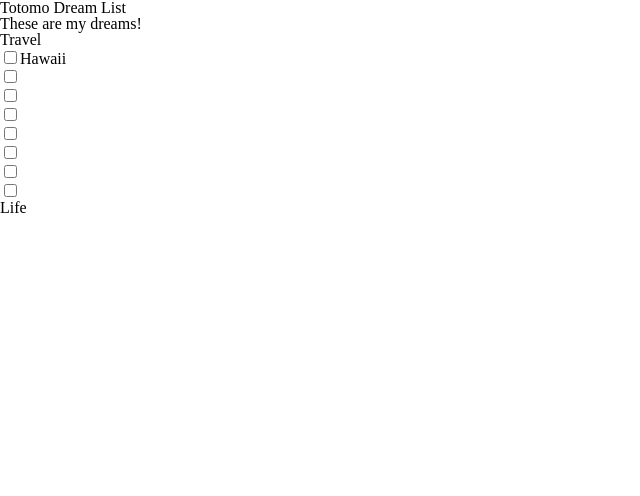
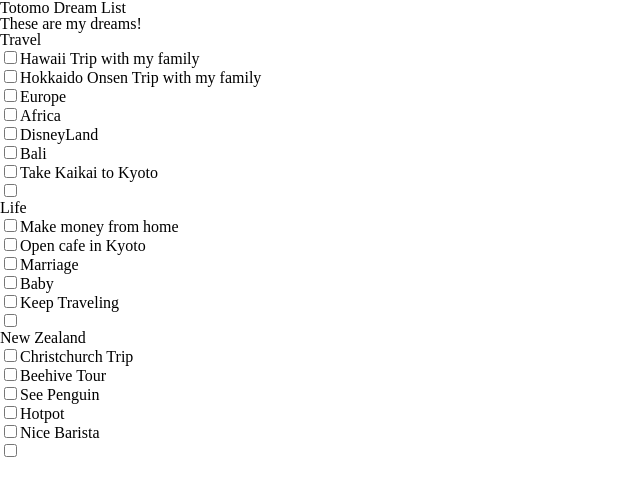
Before and after one commit to moca88/family, a plain HTML site: page tomodream/index.html in a window 1280 px wide. Shown: the whole page, without its empty margins (0-640 px from the left). Drawn offline with Linux system fonts and the light colour scheme; files that its build step writes are made by us from their sources.

Commit message:
add dream

```diff
--- a/tomodream/index.html
+++ b/tomodream/index.html
@@ -15,17 +15,32 @@
       <p>These are my dreams!</p>
       <section>
         <p>Travel</p>
-        <input type="checkbox" name="dream" value="hawaii">Hawaii<br>
-        <input type="checkbox" name="dream" value=""><br>
-        <input type="checkbox" name="dream" value=""><br>
-        <input type="checkbox" name="dream" value=""><br>
-        <input type="checkbox" name="dream" value=""><br>
-        <input type="checkbox" name="dream" value=""><br>
-        <input type="checkbox" name="dream" value=""><br>
+        <input type="checkbox" name="dream" value="hawaii">Hawaii Trip with my family<br>
+        <input type="checkbox" name="dream" value="">Hokkaido Onsen Trip with my family<br>
+        <input type="checkbox" name="dream" value="">Europe<br>
+        <input type="checkbox" name="dream" value="">Africa<br>
+        <input type="checkbox" name="dream" value="">DisneyLand<br>
+        <input type="checkbox" name="dream" value="">Bali<br>
+        <input type="checkbox" name="dream" value="">Take Kaikai to Kyoto<br>
         <input type="checkbox" name="dream" value=""><br>
       </section>
       <section>
         <p>Life</p>
+        <input type="checkbox" name="dream" value="">Make money from home<br>
+        <input type="checkbox" name="dream" value="">Open cafe in Kyoto<br>
+        <input type="checkbox" name="dream" value="">Marriage<br>
+        <input type="checkbox" name="dream" value="">Baby<br>
+        <input type="checkbox" name="dream" value="">Keep Traveling<br>
+        <input type="checkbox" name="dream" value=""><br>
+      </section>
+      <section>
+        <p>New Zealand</p>
+        <input type="checkbox" name="dream" value="">Christchurch Trip<br>
+        <input type="checkbox" name="dream" value="">Beehive Tour<br>
+        <input type="checkbox" name="dream" value="">See Penguin<br>
+        <input type="checkbox" name="dream" value="">Hotpot<br>
+        <input type="checkbox" name="dream" value="">Nice Barista<br>
+        <input type="checkbox" name="dream" value=""><br>
 
       </section>
     </main>
```
